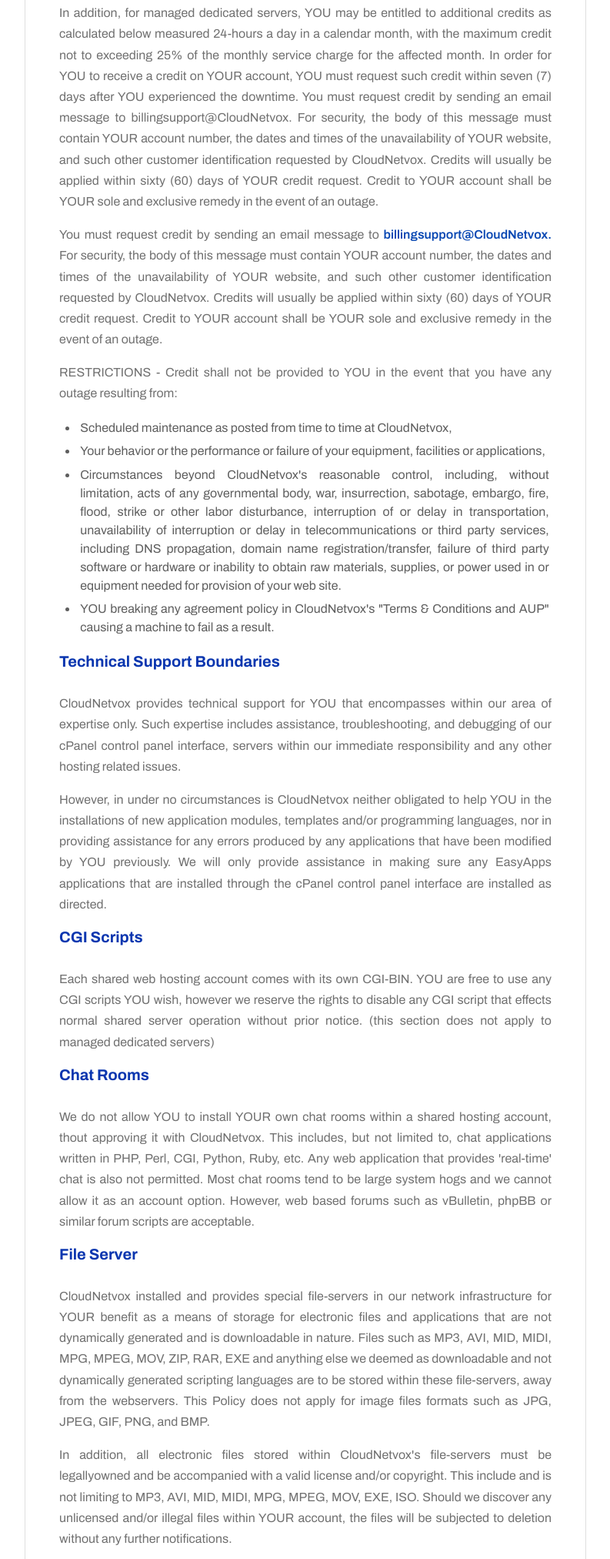
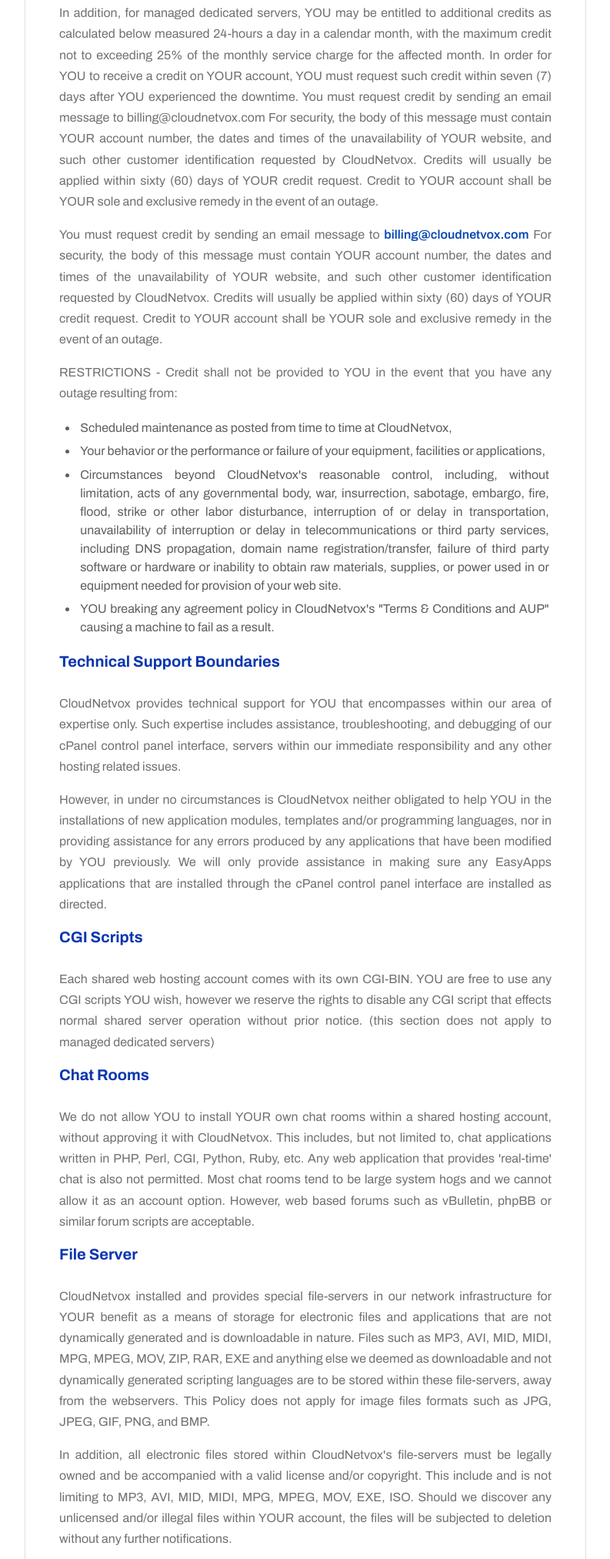
Before and after one commit to SleekDev/Cloudnetvox, a plain HTML site: page terms-of-service.html in a window 1280 px wide. Shown: the part 4807-6832 px from the top of the page at 77% size, without its empty margins (435-1228 px from the left). Drawn offline with nearby package versions, Linux system fonts and the light colour scheme.

Commit message:
Update terms-of-service.html

```diff
--- a/terms-of-service.html
+++ b/terms-of-service.html
@@ -418,13 +418,13 @@
                 with the maximum credit not to exceeding 25% of the monthly service charge for the affected month.
                 In order for YOU to receive a credit on YOUR account, YOU must request such credit within seven (7) days
                 after YOU experienced the downtime. You must request credit by sending an email message to
-                 billingsupport@CloudNetvox. For security, the body of this message must contain YOUR account number,
+                 billing@cloudnetvox.com For security, the body of this message must contain YOUR account number,
                  the dates and times of the unavailability of YOUR website, and such other customer identification
                  requested by CloudNetvox. Credits will usually be applied within sixty (60) days of YOUR credit request.
                  Credit to YOUR account shall be YOUR sole and exclusive remedy in the event of an outage.</span>
             </p>
             <p style="text-align: justify;"><span style="font-weight: 400;">You must request credit by sending an email message to
-                <a href="mailto:billingsupport@CloudNetvox">billingsupport@CloudNetvox.</a>  For security, the body of this message must contain YOUR account number,
+                <a href="mailto:billing@cloudnetvox.com">billing@cloudnetvox.com</a>  For security, the body of this message must contain YOUR account number,
                 the dates and times of the unavailability of YOUR website, and such other customer identification
                 requested by CloudNetvox. Credits will usually be applied within sixty (60) days of YOUR credit request.
                 Credit to YOUR account shall be YOUR sole and exclusive remedy in the event of an outage. </span>
@@ -468,7 +468,7 @@
 
             <h5 class="tos__primary" id="chat-rooms" style="text-align: justify;"><strong>Chat Rooms</strong></h5>
             <p style="text-align: justify;"><span style="font-weight: 400;">We do not allow YOU to install YOUR own chat rooms within a shared hosting account,
-                thout approving it with CloudNetvox. This includes, but not limited to, chat applications written in PHP, Perl,
+                without approving it with CloudNetvox. This includes, but not limited to, chat applications written in PHP, Perl,
                 CGI, Python, Ruby, etc. Any web application that provides 'real-time' chat is also not permitted. Most chat
                  rooms tend to be large system hogs and we cannot allow it as an account option.
                 However, web based forums such as vBulletin, phpBB or similar forum scripts are acceptable.</span>
@@ -482,7 +482,7 @@
                 This Policy does not apply for image files formats such as JPG, JPEG, GIF, PNG, and BMP.</span>
             </p>
             <p style="text-align: justify;"><span style="font-weight: 400;">In addition, all electronic files stored within CloudNetvox's file-servers must
-                be legallyowned and be accompanied with a valid license and/or copyright. This include and is not limiting to
+                be legally owned and be accompanied with a valid license and/or copyright. This include and is not limiting to
                 MP3, AVI, MID, MIDI, MPG, MPEG, MOV, EXE, ISO. Should we discover any unlicensed and/or illegal files within YOUR account,
                 the files will be subjected to deletion without any further notifications.</span>
             </p>
@@ -504,7 +504,7 @@
 
             <h5 class="tos__primary" id="background-running-programs" style="text-align: justify;"><strong>Background Running Programs</strong></h5>
             <p style="text-align: justify;"><span style="font-weight: 400;">We may allow programs to run continually in the background.
-                These are considered on a one-toone basis and an extra charge will be incurred based on system resources
+                These are considered on a one-to-one basis and an extra charge will be incurred based on system resources
                 used and operational maintenance needed. (This section does not apply to managed dedicated servers).</span>
             </p>
 
@@ -555,7 +555,7 @@
             <p style="text-align: justify;"><span style="font-weight: 400;">CloudNetvox may offer subsequent promotional
                 rates or special offers, the terms of which may or may not be more favorable than the terms and conditions
                 for YOUR Services. Any such promotions or modifications shall not affect YOUR obligations under this Agreement.
-                omotional fees may be subject to additional terms and conditions which, to the extent they conflict with the
+                promotional fees may be subject to additional terms and conditions which, to the extent they conflict with the
                 terms of this Agreement, shall govern.
                 Different promotional fees and special offers may not be combined together.</span>
             </p>
```
